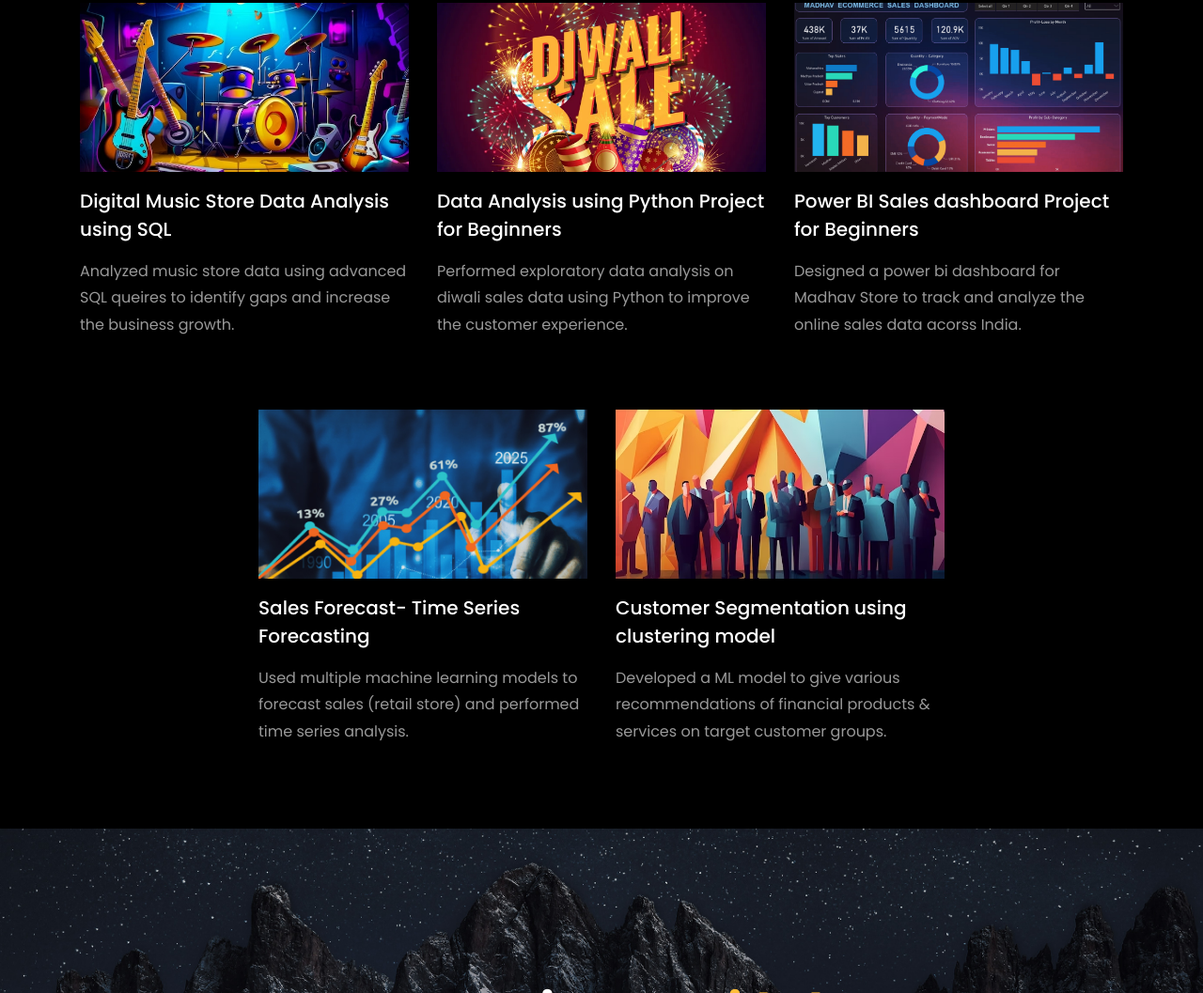
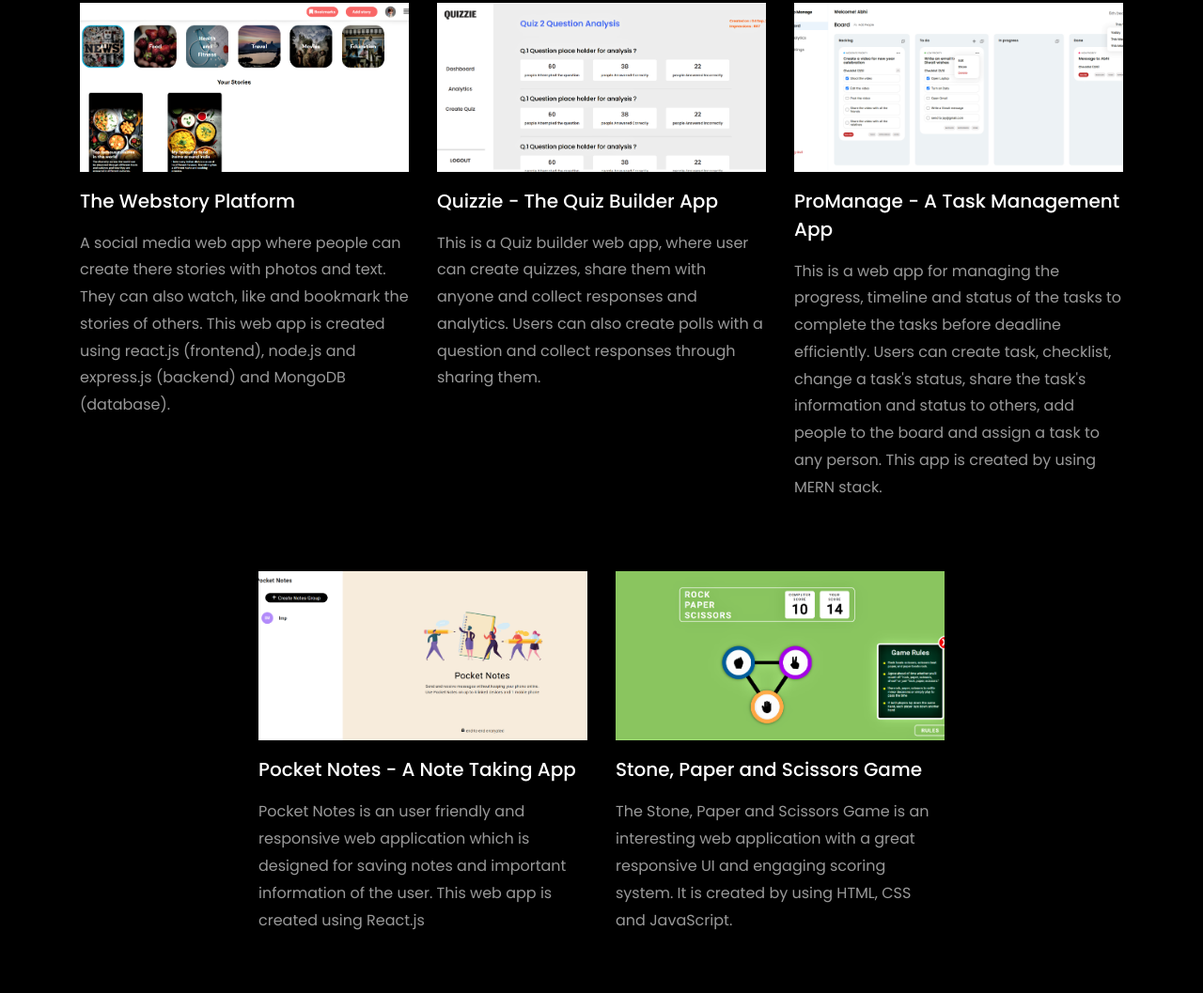
Before and after one commit to AbhiiJadhavv/Portfolio-Website-Abhishek-Jadhav, a plain HTML site: page index.html in a window 1280 px wide. Shown: the part 3468-4525 px from the top of the page at 94% size. Drawn offline with Linux system fonts and the light colour scheme; files whose address does not match are found by name.

Commit message:
added projects

```diff
--- a/index.html
+++ b/index.html
@@ -1,7 +1,7 @@
 <!DOCTYPE html>
 <html lang="en">
   <head>
-    <title>Rishabh Mishra Portfolio</title>
+    <title>Abhishek Jadhav Portfolio</title>
     <meta charset="utf-8">
     <meta name="viewport" content="width=device-width, initial-scale=1, shrink-to-fit=no">
 
@@ -309,7 +309,7 @@
 		<div class="row">
 				<div class="col-md-6">
 					<div class="resume-wrap ftco-animate">
-						<span class="date">July 2024-Present</span>
+						<span class="date">Aug 2024-Nov 2024</span>
 						<h2>Web Developer Intern</h2>
 						<span class="position">Zidio Development</span>
 						<p class="mt-4">Zidio Development Software Company is a dynamic and forward-thinking technology firm dedicated to delivering cutting-edge software solutions.
@@ -375,34 +375,34 @@
         <div class="row d-flex">
           <div class="col-md-4 d-flex ftco-animate">
           	<div class="blog-entry justify-content-end">
-              <a href="https://github.com/rishabhnmishra/SQL_Music_Store_Analysis/blob/main/Music_Store_Query.sql" class="block-20 zoom-effect" style="background-image: url('images/proj_1.jpg');">
+              <a href="https://webstoryplatformabhishekjadhav.vercel.app" class="block-20 zoom-effect" style="background-image: url('images/Proj1_Webstory_Platform.png');">
               </a>
               <div class="text mt-3 float-right d-block">
 
-                <h3 class="heading"><a href="https://github.com/rishabhnmishra/SQL_Music_Store_Analysis/blob/main/Music_Store_Query.sql">Digital Music Store Data Analysis using SQL</a></h3>
-                <p>Analyzed music store data using advanced SQL queires to identify gaps and increase the business growth.</p>
+                <h3 class="heading"><a href="https://github.com/AbhiiJadhavv/The-Webstory-Platform.git">The  Webstory Platform</a></h3>
+                <p>A social media web app where people can create there stories with photos and text. They can also watch, like and bookmark the stories of others. This web app is created using react.js (frontend), node.js and express.js (backend) and MongoDB (database).</p>
               </div>
             </div>
           </div>
           <div class="col-md-4 d-flex ftco-animate">
           	<div class="blog-entry justify-content-end">
-              <a href="https://github.com/rishabhnmishra/Python_Diwali_Sales_Analysis/blob/main/Diwali_Sales_Analysis.ipynb" class="block-20 zoom-effect" style="background-image: url('images/proj_2.jpg');">
+              <a href="https://quizzie-the-quiz-builder-app.vercel.app" class="block-20 zoom-effect" style="background-image: url('images/Proj2_Quizzie.png');">
               </a>
               <div class="text mt-3 float-right d-block">
 
-                <h3 class="heading"><a href="https://github.com/rishabhnmishra/Python_Diwali_Sales_Analysis/blob/main/Diwali_Sales_Analysis.ipynb">Data Analysis using Python Project for Beginners</a></h3>
-                <p>Performed exploratory data analysis on diwali sales data using Python to improve the customer experience.</p>
+                <h3 class="heading"><a href="https://github.com/AbhiiJadhavv/Quizzie-The-Quiz-Builder-App.git">Quizzie - The Quiz Builder App</a></h3>
+                <p>This is a Quiz builder web app, where user can create quizzes, share them with anyone and collect responses and analytics. Users can also create polls with a question and collect responses through sharing them.</p>
               </div>
             </div>
           </div>
           <div class="col-md-4 d-flex ftco-animate">
           	<div class="blog-entry">
-              <a href="https://github.com/rishabhnmishra/Madhav_Store_Analysis_PowerBI/blob/main/Madhav%20Store%20dashboard.jpg" class="block-20 zoom-effect" style="background-image: url('images/proj_3.jpg');">
+              <a href="https://pro-manage-task-management-app.vercel.app" class="block-20 zoom-effect" style="background-image: url('images/Proj3_ProManage.png');">
               </a>
               <div class="text mt-3 float-right d-block">
 
-                <h3 class="heading"><a href="https://github.com/rishabhnmishra/Madhav_Store_Analysis_PowerBI/blob/main/Madhav%20Store%20dashboard.jpg">Power BI Sales dashboard Project for Beginners</a></h3>
-                <p>Designed a power bi dashboard for Madhav Store to track and analyze the online sales data acorss India.</p>
+                <h3 class="heading"><a href="https://github.com/AbhiiJadhavv/ProManage-Task-Management-App.git">ProManage - A Task Management App</a></h3>
+                <p>This is a web app for managing the progress, timeline and status of the tasks to complete the tasks before deadline efficiently. Users can create task, checklist, change a task's status, share the task's information and status to others, add people to the board and assign a task to any person. This app is created by using MERN stack.</p>
               </div>
             </div>
           </div>
@@ -412,23 +412,23 @@
 		<div class="row d-flex justify-content-center">
 			<div class="col-md-4 d-flex ftco-animate">
 				<div class="blog-entry justify-content-end">
-				<a href="https://github.com/rishabhnmishra/sales_forecasting/tree/main" class="block-20 zoom-effect" style="background-image: url('images/proj_4.jpg');">
+				<a href="https://note-taking-app-pi-woad.vercel.app" class="block-20 zoom-effect" style="background-image: url('images/Proj4_Pocket_Notes.png');">
 				</a>
 				<div class="text mt-3 float-right d-block">
 
-				  <h3 class="heading"><a href="https://github.com/rishabhnmishra/sales_forecasting/tree/main">Sales Forecast- Time Series Forecasting</a></h3>
-				  <p>Used multiple machine learning models to forecast sales (retail store) and performed time series analysis.</p>
+				  <h3 class="heading"><a href="https://github.com/AbhiiJadhavv/Pocket-Notes-Note-Taking-App.git">Pocket Notes - A Note Taking App</a></h3>
+				  <p>Pocket Notes is an user friendly and responsive web application which is designed for saving notes and important information of the user. This web app is created using React.js</p>
 				</div>
 			  </div>
 			</div>
 			<div class="col-md-4 d-flex ftco-animate">
 				<div class="blog-entry justify-content-end">
-				<a href="https://github.com/rishabhnmishra/customer_segmentation/blob/main/Customer_Segmentation-final.ipynb" class="block-20 zoom-effect" style="background-image: url('images/proj_5.jpg');">
+				<a href="https://stone-paper-and-scissors-game.vercel.app" class="block-20 zoom-effect" style="background-image: url('images/Proj5_Stone_Paper_Scissors.png');">
 				</a>
 				<div class="text mt-3 float-right d-block">
 
-				  <h3 class="heading"><a href="https://github.com/rishabhnmishra/customer_segmentation/blob/main/Customer_Segmentation-final.ipynb">Customer Segmentation using clustering model</a></h3>
-				  <p>Developed a ML model to give various recommendations of financial products &amp; services on target customer groups.</p>
+				  <h3 class="heading"><a href="https://github.com/AbhiiJadhavv/Stone-Paper-and-Scissors-Game.git">Stone, Paper and Scissors Game</a></h3>
+				  <p>The Stone, Paper and Scissors Game is an interesting web application with a great responsive UI and engaging scoring system. It is created by using HTML, CSS and JavaScript.</p>
 				</div>
 			  </div>
 			</div>
```
Also changed, not shown: images/Proj1_Webstory_Platform.png (added), images/Proj2_Quizzie.png (added), images/Proj3_ProManage.png (added), images/Proj4_Pocket_Notes.png (added), images/Proj5_Stone_Paper_Scissors.png (added), images/proj_1.jpg (deleted), images/proj_2.jpg (deleted), images/proj_3.jpg (deleted), images/proj_4.jpg (deleted), images/proj_5.jpg (deleted).
